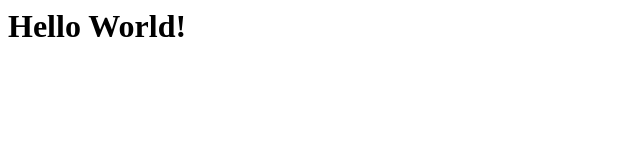
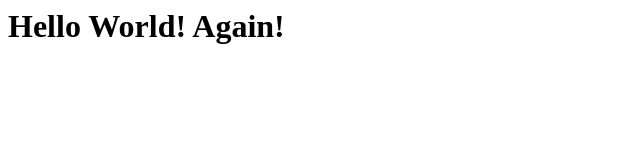
Before and after one commit to marcosmercuri/where-to-watch-it, a plain HTML site: page website/index.html in a window 1280 px wide. Shown: the whole page, without its empty margins (0-640 px from the left). Drawn offline with Linux system fonts and the light colour scheme.

Commit message:
Test change

```diff
--- a/website/index.html
+++ b/website/index.html
@@ -1,3 +1,3 @@
 <html>
-<h1>Hello World!</h1>
+<h1>Hello World! Again!</h1>
 </html>
```
